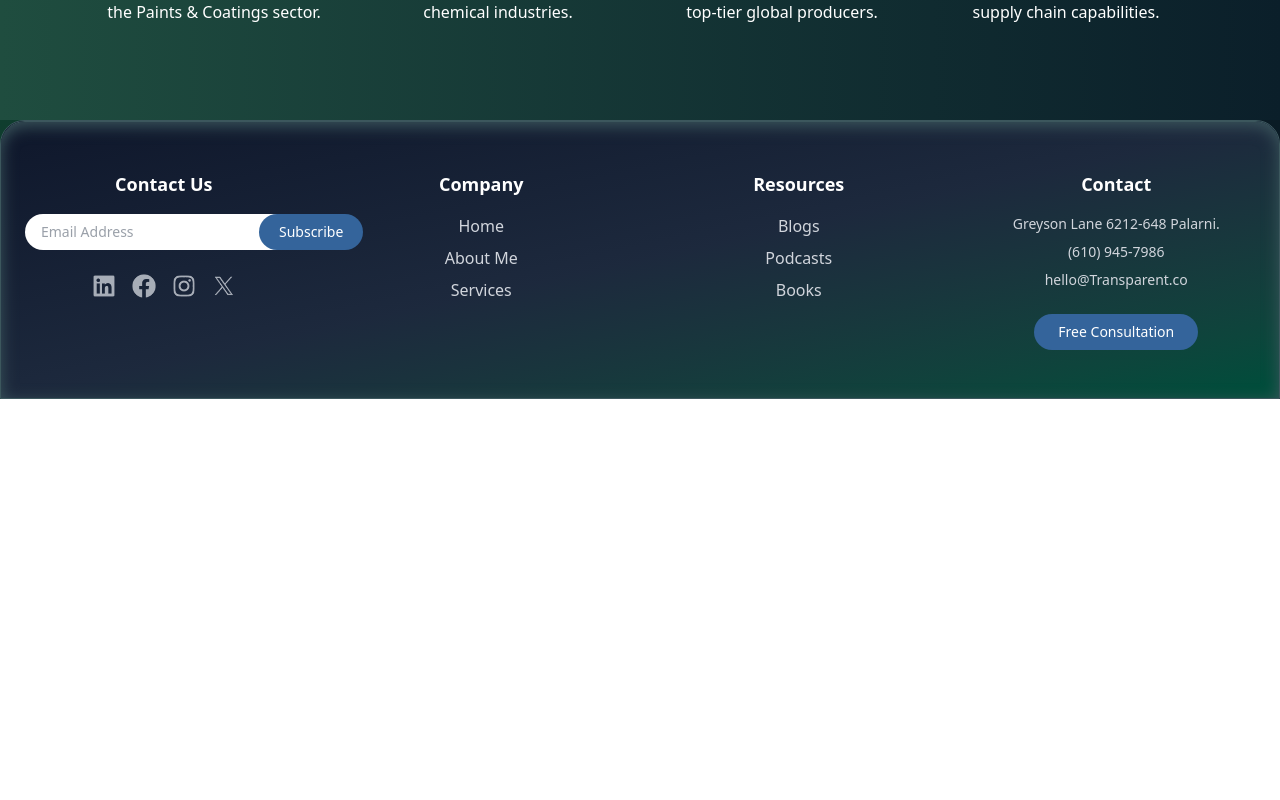
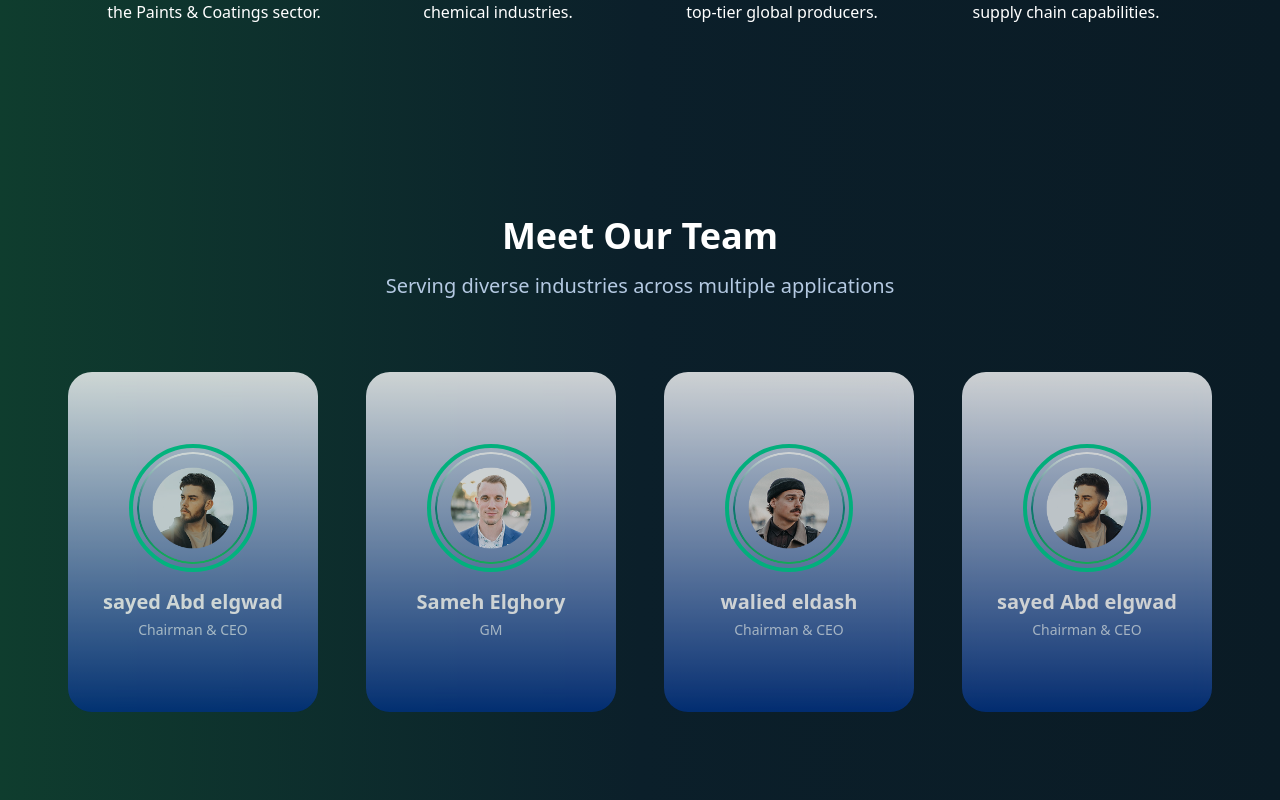
Before and after one commit to yassersalem74/Middle-East, a React (Vite) app: page /about in a window 1280 px wide. Shown: the part 3100-3900 px from the top of the page. Before the commit the page ends 3499 px from the top, so only its background shows below. Built offline with nearby package versions, Linux system fonts and the light colour scheme.

Commit message:
Feature/added meet our team  section in aboutUS page

```diff
--- a/src/components/AboutUS-Components/OurJourney.jsx
+++ b/src/components/AboutUS-Components/OurJourney.jsx
@@ -25,7 +25,7 @@ const journeyData = [
 
 export default function OurJourney() {
   return (
-    <section className="py-24 bg-gradient-to-r from-[#1f4d3f] to-[#0b1f2a] text-white">
+    <section className="py-24  text-white">
       {/* Heading */}
       <h2 className="text-4xl text-center font-bold mb-4">Our Journey</h2>
       <p className="text-[#B4C9E2] text-xl text-center mb-12">
--- /dev/null
+++ b/src/components/AboutUS-Components/OurTeamAboutSection.jsx
@@ -0,0 +1,92 @@
+import React from "react";
+
+export default function OurTeamAboutSection() {
+  return (
+    <section className="py-24  text-white">
+      {/* Heading */}
+      <h2 className="text-4xl text-center font-bold mb-4">Meet Our Team</h2>
+      <p className="text-[#B4C9E2] text-xl text-center mb-12">
+        Serving diverse industries across multiple applications
+      </p>
+
+
+       <div className="py-6 flex justify-center flex-wrap gap-12">
+          <div className="flex flex-col  w-[250px]  h-[340px] items-center justify-center gap-4 opacity-80 hover:opacity-100 bg-gradient-to-b from-[#FFFFFF] via-[#8098C1] via-[#4065A2] to-[#003183] backdrop-blur-md rounded-3xl px-6">
+            <div className="relative">
+              <div className="w-32 h-32 rounded-full border-4 border-emerald-400 flex items-center justify-center">
+                <img
+                  src="ceo.png"
+                  alt="CEO"
+                  className="w-28 h-28 rounded-full object-cover"
+                />
+              </div>
+            </div>
+
+            <div className="text-center">
+              <h3 className="text-xl font-semibold text-white">
+                sayed Abd elgwad
+              </h3>
+              <p className="text-sm text-[#CDDBEB] mt-1">Chairman & CEO</p>
+            </div>
+          </div>
+
+          <div className="flex flex-col  w-[250px]  h-[340px] items-center justify-center gap-4 opacity-80 hover:opacity-100 bg-gradient-to-b from-[#FFFFFF] via-[#8098C1] via-[#4065A2] to-[#003183] backdrop-blur-md rounded-3xl  px-6">
+            <div className="relative">
+              <div className="w-32 h-32 rounded-full border-4 border-emerald-400 flex items-center justify-center">
+                <img
+                  src="ceo2.png"
+                  alt="CEO"
+                  className="w-28 h-28 rounded-full object-cover"
+                />
+              </div>
+            </div>
+
+            <div className="text-center">
+              <h3 className="text-xl font-semibold text-white">
+                Sameh Elghory
+              </h3>
+              <p className="text-sm text-[#CDDBEB] mt-1">GM</p>
+            </div>
+          </div>
+
+          <div className="flex flex-col  w-[250px]  h-[340px] items-center justify-center gap-4 opacity-80 hover:opacity-100 bg-gradient-to-b from-[#FFFFFF] via-[#8098C1] via-[#4065A2] to-[#003183] backdrop-blur-md rounded-3xl  px-6">
+            <div className="relative">
+              <div className="w-32 h-32 rounded-full border-4 border-emerald-400 flex items-center justify-center">
+                <img
+                  src="ceo3.png"
+                  alt="CEO"
+                  className="w-28 h-28 rounded-full object-cover"
+                />
+              </div>
+            </div>
+
+            <div className="text-center">
+              <h3 className="text-xl font-semibold text-white">
+               walied eldash
+              </h3>
+              <p className="text-sm text-[#CDDBEB] mt-1">Chairman & CEO</p>
+            </div>
+          </div>
+
+          <div className="flex flex-col  w-[250px]  h-[340px] items-center justify-center gap-4 opacity-80 hover:opacity-100 bg-gradient-to-b from-[#FFFFFF] via-[#8098C1] via-[#4065A2] to-[#003183] backdrop-blur-md rounded-3xl  px-6">
+            <div className="relative">
+              <div className="w-32 h-32 rounded-full border-4 border-emerald-400 flex items-center justify-center">
+                <img
+                  src="ceo.png"
+                  alt="CEO"
+                  className="w-28 h-28 rounded-full object-cover"
+                />
+              </div>
+            </div>
+
+            <div className="text-center">
+              <h3 className="text-xl font-semibold text-white">
+                sayed Abd elgwad
+              </h3>
+              <p className="text-sm text-[#CDDBEB] mt-1">Chairman & CEO</p>
+            </div>
+          </div>
+        </div>
+    </section>
+  );
+}
--- a/src/pages/AboutUs.jsx
+++ b/src/pages/AboutUs.jsx
@@ -1,8 +1,10 @@
-import React from 'react'
-import AboutUSHeroSection from '../components/AboutUS-Components/AboutUSHeroSection'
-import WhoWeAre from '../components/AboutUS-Components/WhoWeAre'
-import OurValueSection from '../components/AboutUS-Components/OurValueSection'
-import OurJourney from '../components/AboutUS-Components/OurJourney'
+import React from "react";
+import AboutUSHeroSection from "../components/AboutUS-Components/AboutUSHeroSection";
+import WhoWeAre from "../components/AboutUS-Components/WhoWeAre";
+import OurValueSection from "../components/AboutUS-Components/OurValueSection";
+import OurJourney from "../components/AboutUS-Components/OurJourney";
+import OurTeamSection from "../components/Home-Components/OurTeamSection";
+import OurTeamAboutSection from "../components/AboutUS-Components/OurTeamAboutSection";
 
 export default function AboutUs() {
   return (
@@ -11,6 +13,7 @@ export default function AboutUs() {
       <WhoWeAre></WhoWeAre>
       <OurValueSection></OurValueSection>
       <OurJourney></OurJourney>
+      <OurTeamAboutSection></OurTeamAboutSection>
     </div>
-  )
+  );
 }
```
